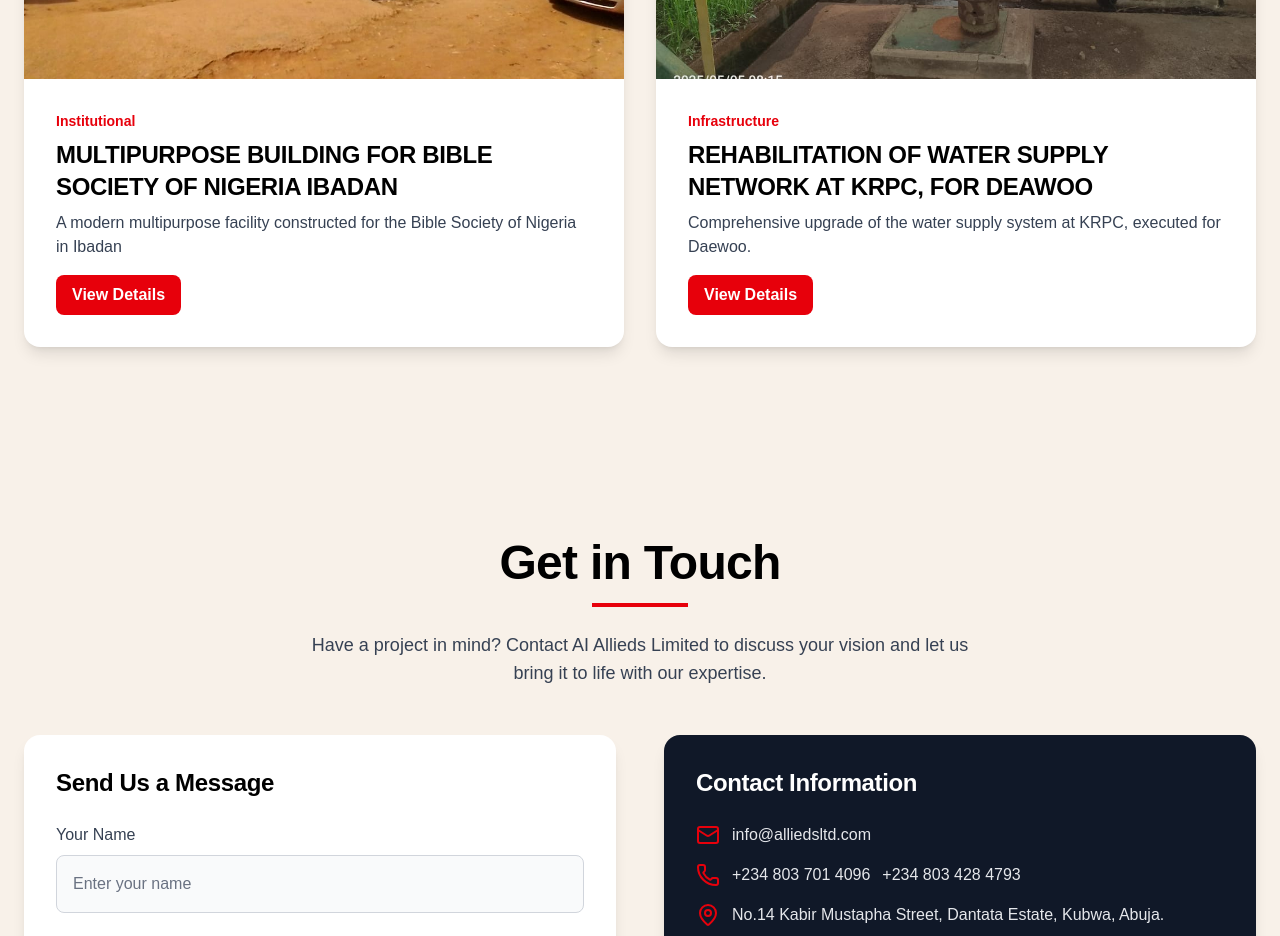
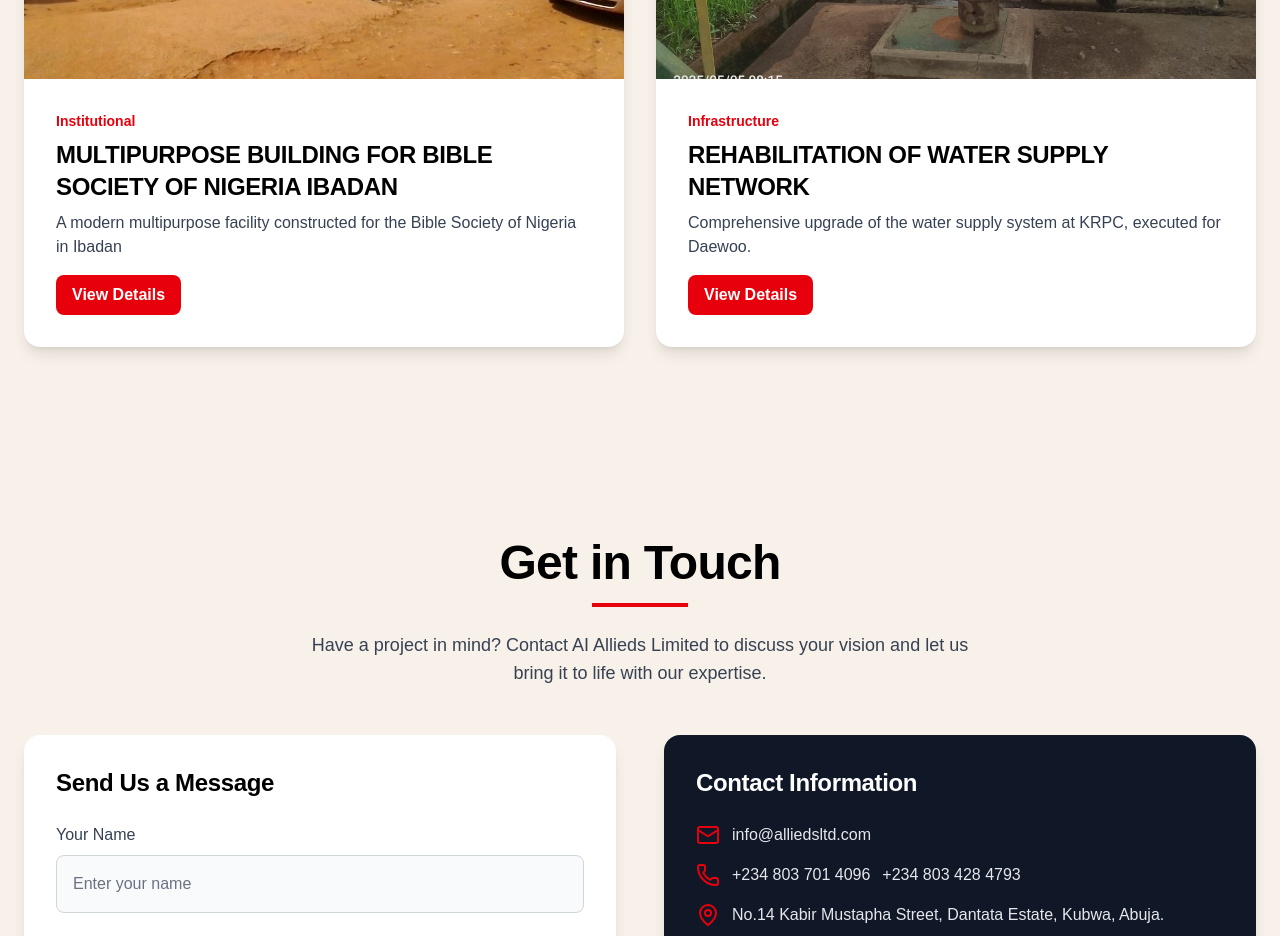
Before and after one commit to mustapha7777ib/work, a React (Vite) app: page / in a window 1280 px wide. Shown: the part 5300-6236 px from the top of the page. Built offline with nearby package versions, Linux system fonts and the light colour scheme.

Commit message:
twelfth commit

```diff
--- a/src/projects.jsx
+++ b/src/projects.jsx
@@ -53,7 +53,7 @@ const projects = [
   },
     {
     img: Project8,
-    title: 'REHABILITATION OF WATER SUPPLY NETWORK AT KRPC, FOR DEAWOO',
+    title: 'REHABILITATION OF WATER SUPPLY NETWORK',
     description: 'Comprehensive upgrade of the water supply system at KRPC, executed for Daewoo.',
     category: 'Infrastructure',
 
```
